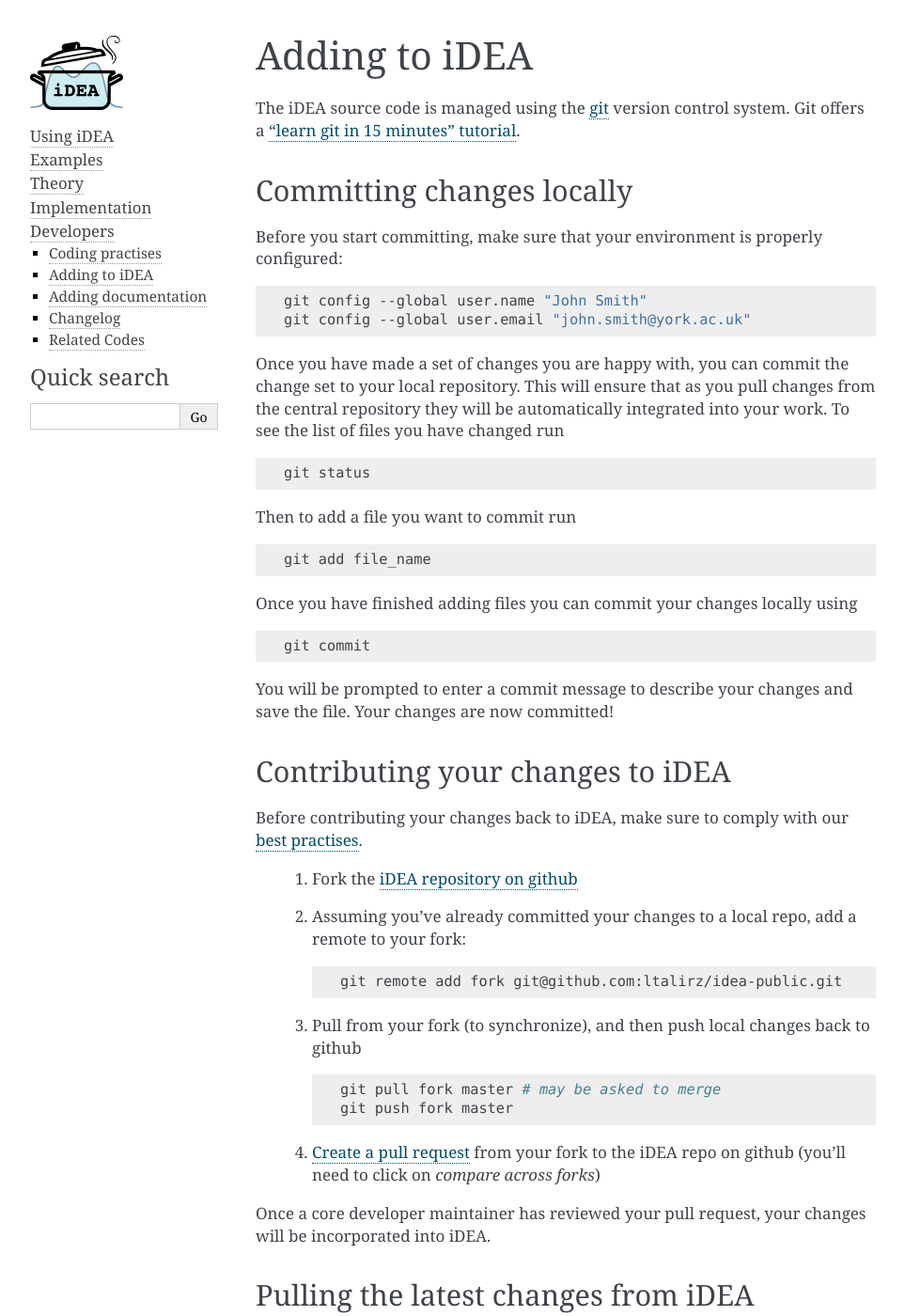
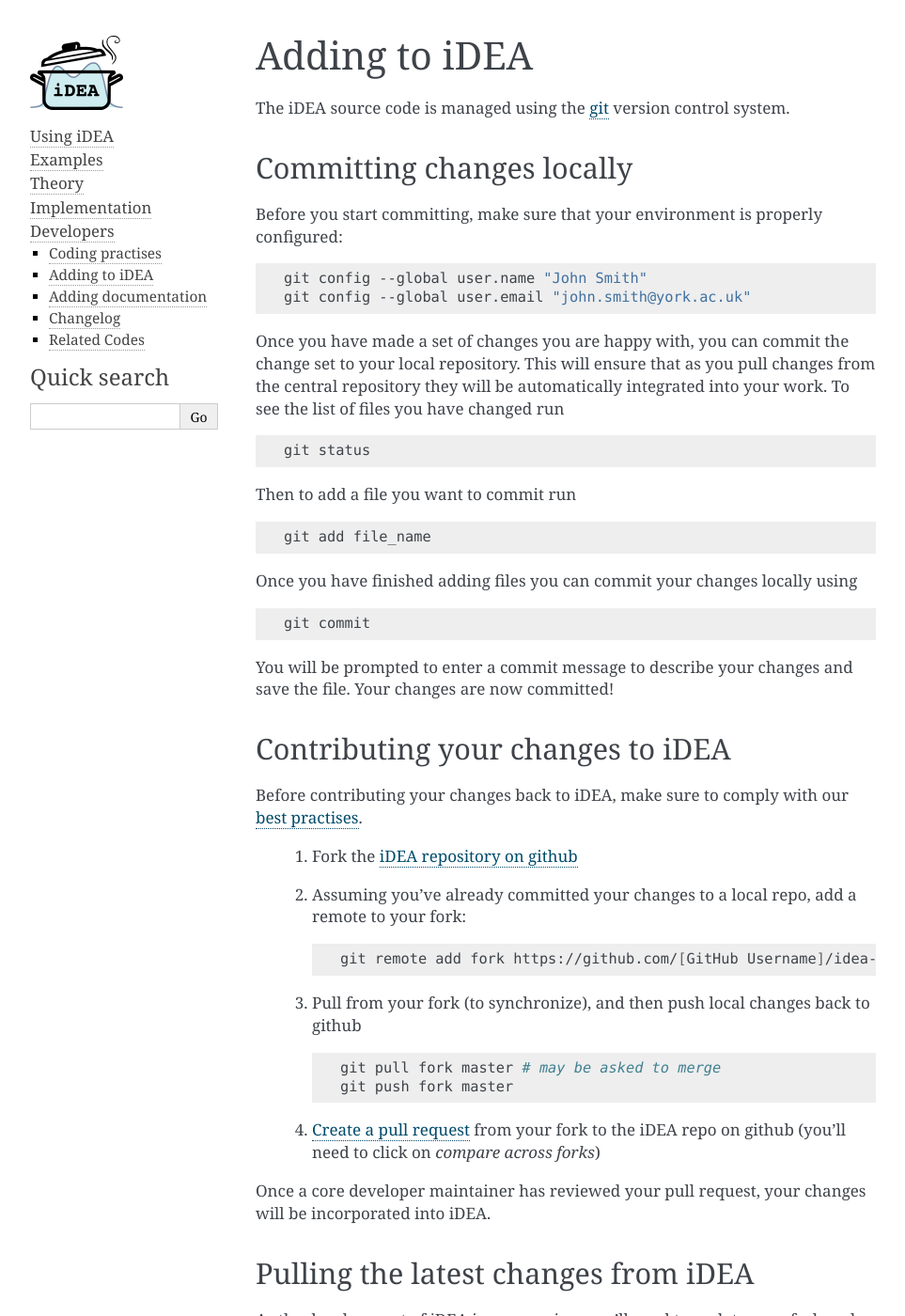
Before and after one commit to ltalirz/idea-public, a Sphinx documentation site: the page built from doc/dev/add.rst, in a window 1280 px wide and 1400 px high. Shown: the whole window at 94% size, without its empty margins (148-1111 px from the left). Built offline with Sphinx 7.4.7, drawn with Linux system fonts in a browser that asks for light colours; pages that are not in the unit, such as notebooks, are missing from menus; the version number could not be read and is left out.

```diff
--- a/doc/dev/add.rst
+++ b/doc/dev/add.rst
@@ -2,8 +2,7 @@ Adding to iDEA
 ==============
 
 The iDEA source code is managed  using the `git <https://git-scm.com/>`_
-version control system. Git offers a
-`"learn git in 15 minutes" tutorial <https://try.github.io/>`_.
+version control system.
 
 Committing changes locally
 --------------------------
@@ -52,7 +51,7 @@ to comply with our :doc:`best practises <practises>`.
 
     .. code-block:: bash
 
-       git remote add fork git@github.com:ltalirz/idea-public.git
+       git remote add fork https://github.com/[GitHub Username]/idea-public.git
 
  3. Pull from your fork (to synchronize), and then push local changes back to github
 
```
Also changed, not shown: README.md (+3 -3 lines).
